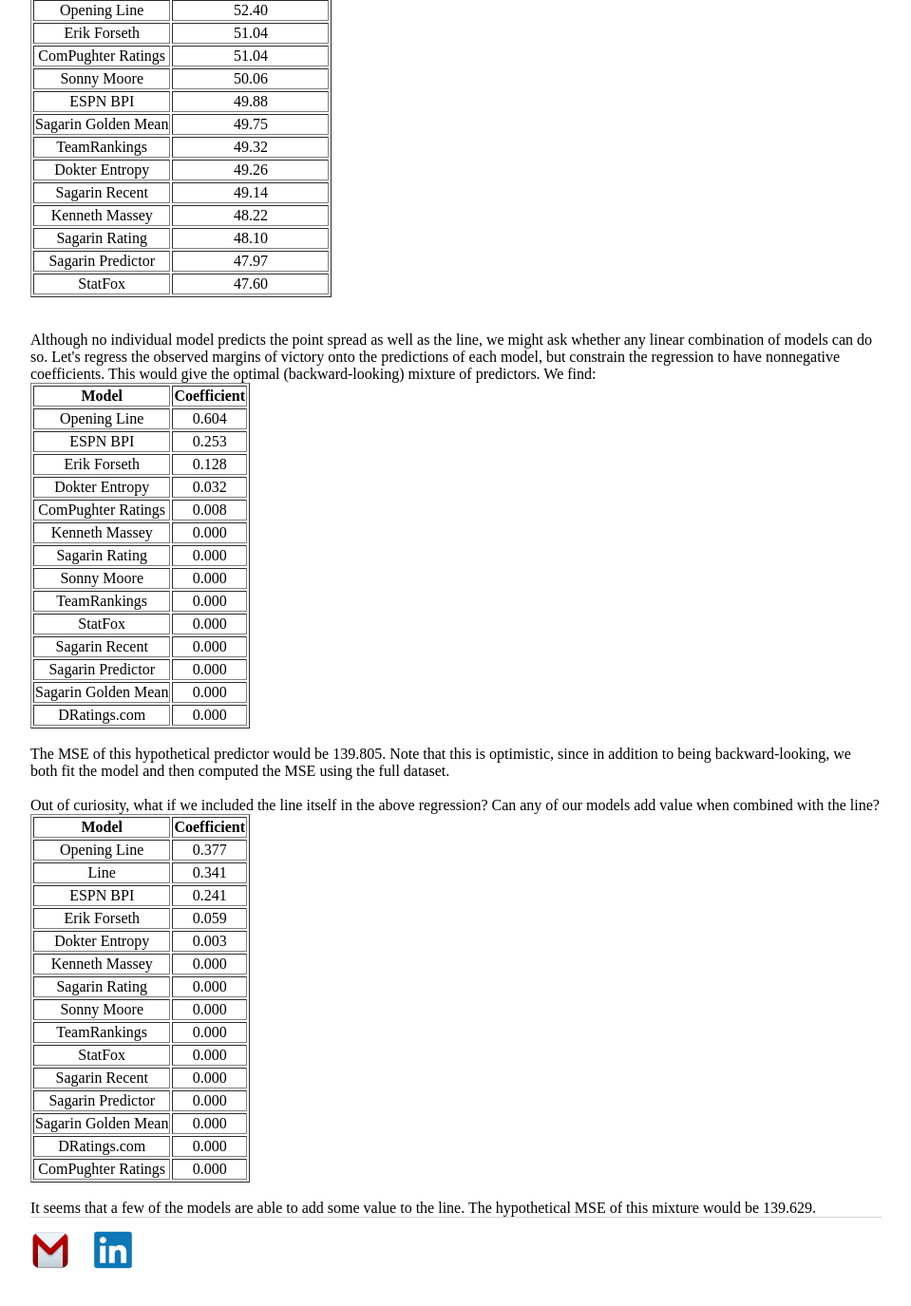
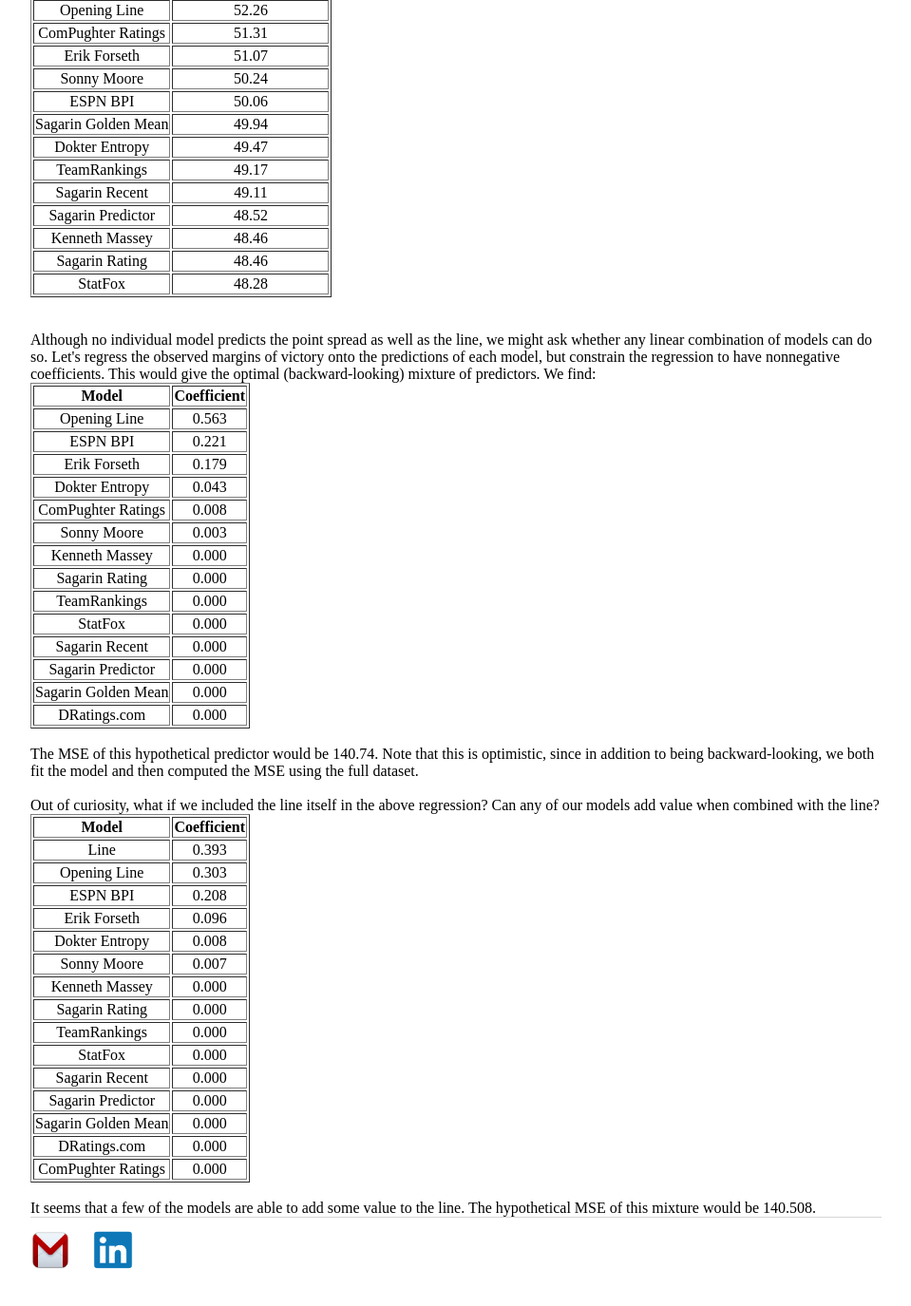
Before and after one commit to erikrforseth/erikrforseth.github.io, a Jekyll site: the page built from about.html, in a window 1280 px wide and 1400 px high, scrolled down 1175 px. Shown: the top 1375 px of the window at 95% size, without its empty margins (160-1119 px from the left). Built offline with Jekyll 4.4.1, drawn with Linux system fonts in a browser that asks for light colours; some of the changed text lies outside the part shown.

Commit message:
about page

```diff
--- a/about.html
+++ b/about.html
@@ -16,63 +16,63 @@
   <tbody>
     <tr align="center">
       <td>Opening Line</td>
-      <td>140.405</td>
+      <td>141.314</td>
     </tr>
     <tr align="center">
       <td>Line</td>
-      <td>140.750</td>
+      <td>141.405</td>
     </tr>
     <tr align="center">
       <td>Erik Forseth</td>
-      <td>142.621</td>
+      <td>143.185</td>
     </tr>
     <tr align="center">
       <td>TeamRankings</td>
-      <td>143.807</td>
+      <td>144.759</td>
     </tr>
     <tr align="center">
       <td>ESPN BPI</td>
-      <td>146.133</td>
+      <td>147.282</td>
     </tr>
     <tr align="center">
       <td>Sagarin Predictor</td>
-      <td>146.624</td>
+      <td>147.301</td>
     </tr>
     <tr align="center">
       <td>Dokter Entropy</td>
-      <td>147.576</td>
+      <td>147.975</td>
+    </tr>
+    <tr align="center">
+      <td>Sagarin Golden Mean</td>
+      <td>148.653</td>
     </tr>
     <tr align="center">
       <td>Sagarin Rating</td>
-      <td>148.024</td>
+      <td>148.797</td>
     </tr>
     <tr align="center">
-      <td>Sagarin Golden Mean</td>
-      <td>148.134</td>
+      <td>DRatings.com</td>
+      <td>158.836</td>
+    </tr>
+    <tr align="center">
+      <td>StatFox</td>
+      <td>159.021</td>
+    </tr>
+    <tr align="center">
+      <td>Sonny Moore</td>
+      <td>159.050</td>
     </tr>
     <tr align="center">
       <td>Sagarin Recent</td>
-      <td>158.560</td>
-    </tr>
-    <tr align="center">
-      <td>StatFox</td>
-      <td>158.711</td>
-    </tr>
-    <tr align="center">
-      <td>DRatings.com</td>
-      <td>158.886</td>
-    </tr>
-    <tr align="center">
-      <td>Sonny Moore</td>
-      <td>159.271</td>
+      <td>159.656</td>
     </tr>
     <tr align="center">
       <td>Kenneth Massey</td>
-      <td>160.440</td>
+      <td>160.236</td>
     </tr>
     <tr align="center">
       <td>ComPughter Ratings</td>
-      <td>175.863</td>
+      <td>176.202</td>
     </tr>
   </tbody>
 </table>
@@ -87,35 +87,35 @@
   <tbody>
     <tr align="center">
       <td>Dokter Entropy</td>
-      <td>77.58</td>
+      <td>77.49</td>
     </tr>
     <tr align="center">
       <td>Line</td>
-      <td>77.33</td>
+      <td>77.38</td>
+    </tr>
+    <tr align="center">
+      <td>TeamRankings</td>
+      <td>77.32</td>
+    </tr>
+    <tr align="center">
+      <td>Opening Line</td>
+      <td>77.26</td>
     </tr>
     <tr align="center">
       <td>ESPN BPI</td>
-      <td>77.27</td>
-    </tr>
-    <tr align="center">
-      <td>TeamRankings</td>
-      <td>77.27</td>
-    </tr>
-    <tr align="center">
-      <td>Opening Line</td>
-      <td>77.09</td>
+      <td>77.20</td>
     </tr>
     <tr align="center">
       <td>Sagarin Predictor</td>
-      <td>76.84</td>
+      <td>76.90</td>
     </tr>
     <tr align="center">
       <td>Erik Forseth</td>
-      <td>76.47</td>
+      <td>76.54</td>
     </tr>
     <tr align="center">
       <td>Sagarin Rating</td>
-      <td>75.68</td>
+      <td>75.77</td>
     </tr>
     <tr align="center">
       <td>Sagarin Golden Mean</td>
@@ -123,27 +123,27 @@
     </tr>
     <tr align="center">
       <td>Sagarin Recent</td>
-      <td>74.63</td>
+      <td>74.64</td>
     </tr>
     <tr align="center">
       <td>Kenneth Massey</td>
-      <td>74.08</td>
+      <td>74.35</td>
     </tr>
     <tr align="center">
       <td>DRatings.com</td>
-      <td>74.08</td>
+      <td>74.35</td>
     </tr>
     <tr align="center">
       <td>Sonny Moore</td>
-      <td>73.96</td>
+      <td>74.11</td>
     </tr>
     <tr align="center">
       <td>StatFox</td>
-      <td>73.83</td>
+      <td>74.11</td>
     </tr>
     <tr align="center">
       <td>ComPughter Ratings</td>
-      <td>73.71</td>
+      <td>73.87</td>
     </tr>
   </tbody>
 </table>
@@ -160,59 +160,59 @@
   <tbody>
     <tr align="center">
       <td>DRatings.com</td>
-      <td>53.07</td>
+      <td>53.33</td>
     </tr>
     <tr align="center">
       <td>Opening Line</td>
-      <td>52.40</td>
+      <td>52.26</td>
+    </tr>
+    <tr align="center">
+      <td>ComPughter Ratings</td>
+      <td>51.31</td>
     </tr>
     <tr align="center">
       <td>Erik Forseth</td>
-      <td>51.04</td>
-    </tr>
-    <tr align="center">
-      <td>ComPughter Ratings</td>
-      <td>51.04</td>
+      <td>51.07</td>
     </tr>
     <tr align="center">
       <td>Sonny Moore</td>
+      <td>50.24</td>
+    </tr>
+    <tr align="center">
+      <td>ESPN BPI</td>
       <td>50.06</td>
     </tr>
     <tr align="center">
-      <td>ESPN BPI</td>
-      <td>49.88</td>
+      <td>Sagarin Golden Mean</td>
+      <td>49.94</td>
     </tr>
     <tr align="center">
-      <td>Sagarin Golden Mean</td>
-      <td>49.75</td>
+      <td>Dokter Entropy</td>
+      <td>49.47</td>
     </tr>
     <tr align="center">
       <td>TeamRankings</td>
-      <td>49.32</td>
-    </tr>
-    <tr align="center">
-      <td>Dokter Entropy</td>
-      <td>49.26</td>
+      <td>49.17</td>
     </tr>
     <tr align="center">
       <td>Sagarin Recent</td>
-      <td>49.14</td>
+      <td>49.11</td>
+    </tr>
+    <tr align="center">
+      <td>Sagarin Predictor</td>
+      <td>48.52</td>
     </tr>
     <tr align="center">
       <td>Kenneth Massey</td>
-      <td>48.22</td>
+      <td>48.46</td>
     </tr>
     <tr align="center">
       <td>Sagarin Rating</td>
-      <td>48.10</td>
-    </tr>
-    <tr align="center">
-      <td>Sagarin Predictor</td>
-      <td>47.97</td>
+      <td>48.46</td>
     </tr>
     <tr align="center">
       <td>StatFox</td>
-      <td>47.60</td>
+      <td>48.28</td>
     </tr>
   </tbody>
 </table>
@@ -229,23 +229,27 @@
   <tbody>
     <tr align="center">
       <td>Opening Line</td>
-      <td>0.604</td>
+      <td>0.563</td>
     </tr>
     <tr align="center">
       <td>ESPN BPI</td>
-      <td>0.253</td>
+      <td>0.221</td>
     </tr>
     <tr align="center">
       <td>Erik Forseth</td>
-      <td>0.128</td>
+      <td>0.179</td>
     </tr>
     <tr align="center">
       <td>Dokter Entropy</td>
-      <td>0.032</td>
+      <td>0.043</td>
     </tr>
     <tr align="center">
       <td>ComPughter Ratings</td>
       <td>0.008</td>
+    </tr>
+    <tr align="center">
+      <td>Sonny Moore</td>
+      <td>0.003</td>
     </tr>
     <tr align="center">
       <td>Kenneth Massey</td>
@@ -253,10 +257,6 @@
     </tr>
     <tr align="center">
       <td>Sagarin Rating</td>
-      <td>0.000</td>
-    </tr>
-    <tr align="center">
-      <td>Sonny Moore</td>
       <td>0.000</td>
     </tr>
     <tr align="center">
@@ -286,7 +286,7 @@
   </tbody>
 </table>
 <br>
-The MSE of this hypothetical predictor would be 139.805. Note that this is optimistic, since in addition to being backward-looking, we both fit the model and then computed the MSE using the full dataset.
+The MSE of this hypothetical predictor would be 140.74. Note that this is optimistic, since in addition to being backward-looking, we both fit the model and then computed the MSE using the full dataset.
 <br><br>
 Out of curiosity, what if we included the line itself in the above regression? Can any of our models add value when combined with the line?<table border="1" class="dataframe">
   <thead>
@@ -297,24 +297,28 @@
   </thead>
   <tbody>
     <tr align="center">
-      <td>Opening Line</td>
-      <td>0.377</td>
+      <td>Line</td>
+      <td>0.393</td>
     </tr>
     <tr align="center">
-      <td>Line</td>
-      <td>0.341</td>
+      <td>Opening Line</td>
+      <td>0.303</td>
     </tr>
     <tr align="center">
       <td>ESPN BPI</td>
-      <td>0.241</td>
+      <td>0.208</td>
     </tr>
     <tr align="center">
       <td>Erik Forseth</td>
-      <td>0.059</td>
+      <td>0.096</td>
     </tr>
     <tr align="center">
       <td>Dokter Entropy</td>
-      <td>0.003</td>
+      <td>0.008</td>
+    </tr>
+    <tr align="center">
+      <td>Sonny Moore</td>
+      <td>0.007</td>
     </tr>
     <tr align="center">
       <td>Kenneth Massey</td>
@@ -322,10 +326,6 @@
     </tr>
     <tr align="center">
       <td>Sagarin Rating</td>
-      <td>0.000</td>
-    </tr>
-    <tr align="center">
-      <td>Sonny Moore</td>
       <td>0.000</td>
     </tr>
     <tr align="center">
@@ -359,4 +359,4 @@
   </tbody>
 </table>
 <br>
-It seems that a few of the models are able to add some value to the line. The hypothetical MSE of this mixture would be 139.629.
+It seems that a few of the models are able to add some value to the line. The hypothetical MSE of this mixture would be 140.508.
```
Also changed, not shown: other parts of about.html (+1 -1 lines).
